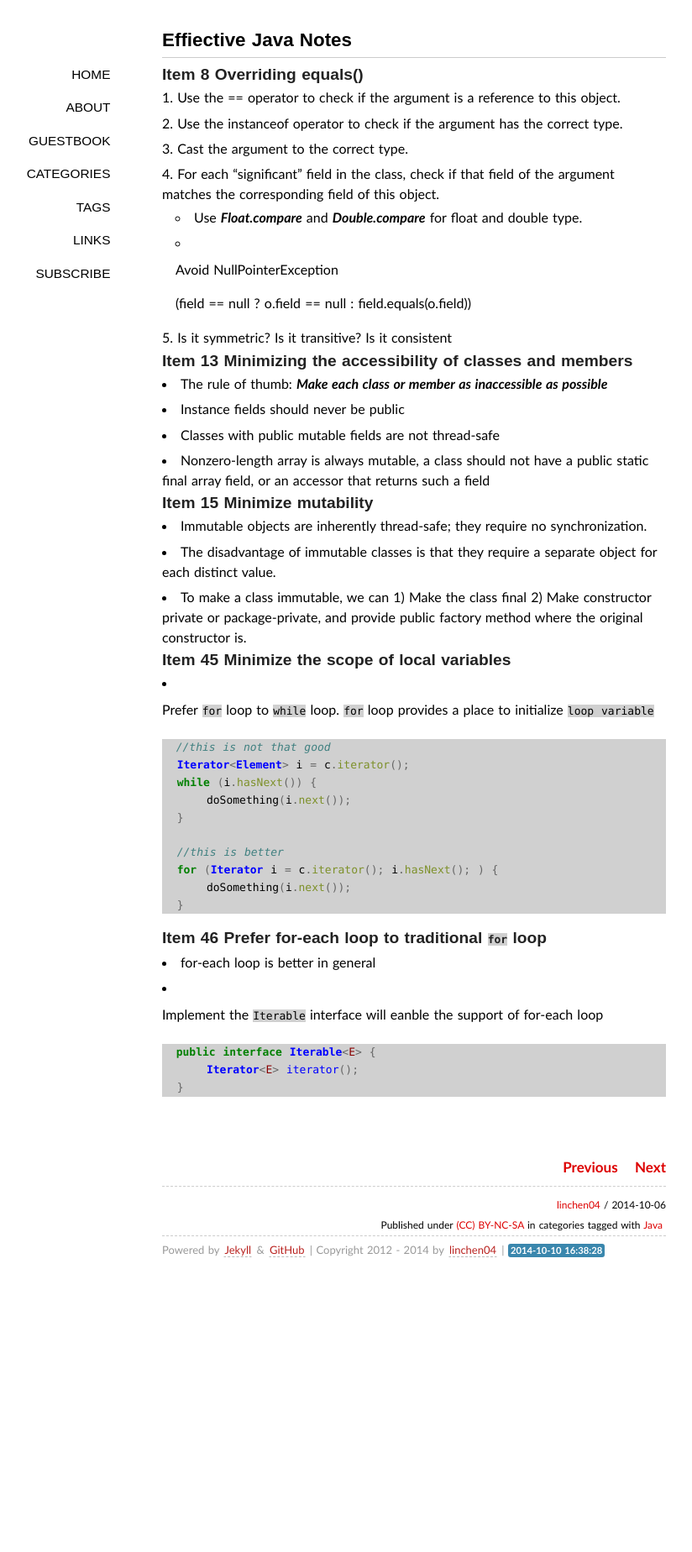
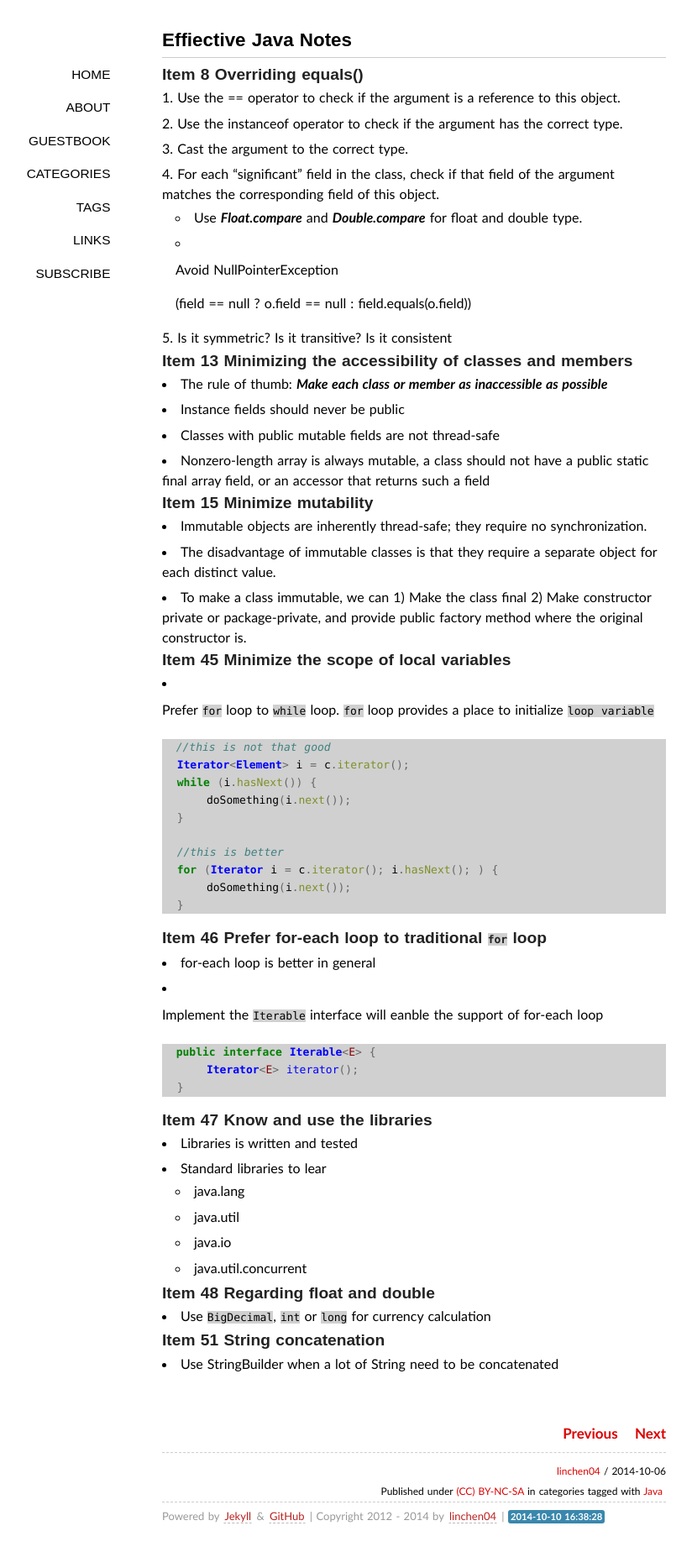
Before and after one commit to lchenn/linchen04.github.io, a Jekyll site: the page built from _posts/2014-10-06-effiective-java-notes.md, in a window 1280 px wide. Shown: the whole page at 84% size, without its empty margins (147-971 px from the left). Built offline with Jekyll 4.4.1, drawn with Linux system fonts in a browser that asks for light colours; some web fonts are replaced; Markdown is read by kramdown in place of the engine named in the settings; comment, search, counter and statistics services are not loaded; before the commit the page ends 1531 px from its top, so only the background shows below that.

Commit message:
more items

````diff
--- a/_posts/2014-10-06-effiective-java-notes.md
+++ b/_posts/2014-10-06-effiective-java-notes.md
@@ -57,3 +57,19 @@ tags: "Java"
         Iterator<E> iterator();
     }
     ```
+
+### Item 47 Know and use the libraries
+- Libraries is written and tested
+- Standard libraries to lear
+  * java.lang
+  * java.util
+  * java.io
+  * java.util.concurrent
+
+
+### Item 48 Regarding float and double
+- Use ```BigDecimal```, ```int``` or ```long``` for currency calculation
+
+
+### Item 51 String concatenation
+- Use StringBuilder when a lot of String need to be concatenated
````
